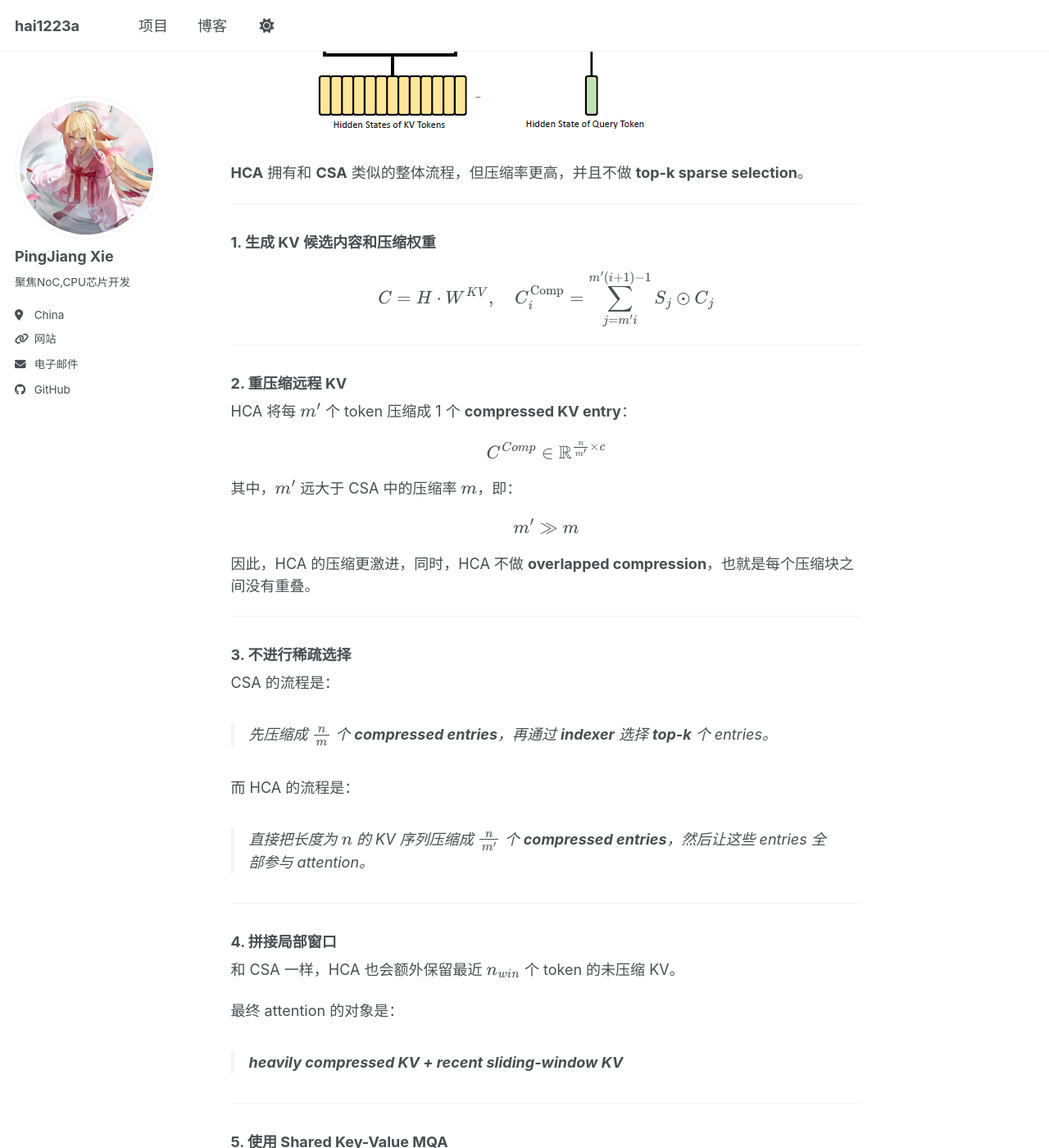
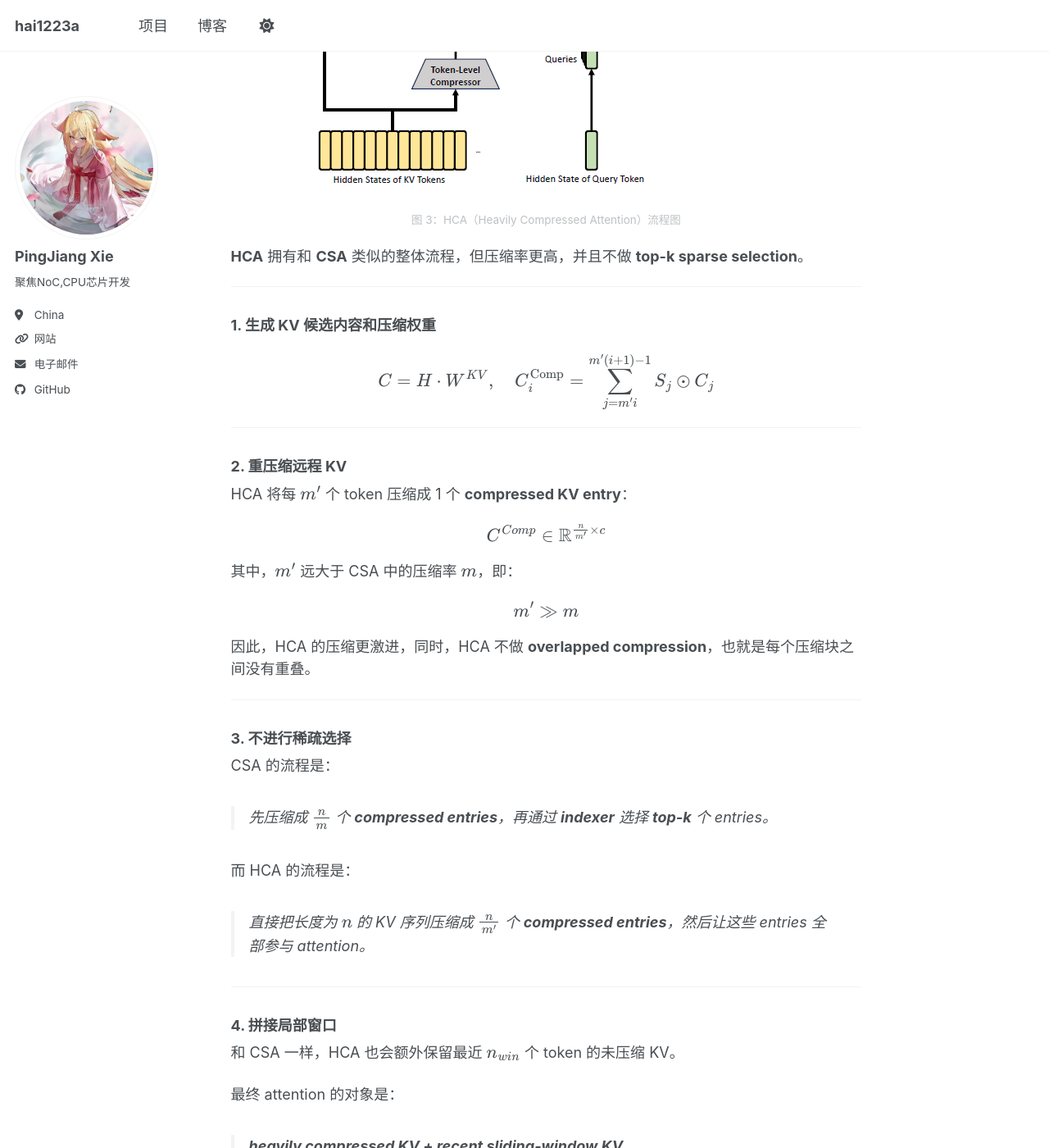
Before and after one commit to hai1223a/hai1223a.github.io, a Jekyll site: the page built from _posts/2026-05-07-deepseek-v4-paper-reading.md, in a window 1280 px wide and 1400 px high, scrolled down 5561 px. Shown: the whole window at 82% size. Built offline with Jekyll 4.4.1, drawn with Linux system fonts in a browser that asks for light colours; a script bundle is joined from its source files by our own code; library files that are not in the unit come from our copies; comment, search, counter and statistics services are not loaded; some of the changed text lies outside the part shown.

```diff
--- a/_posts/2026-05-07-deepseek-v4-paper-reading.md
+++ b/_posts/2026-05-07-deepseek-v4-paper-reading.md
@@ -14,6 +14,7 @@
 {% include toc icon="list" title="目录" position="inline" %}
 
 ![image-20260507111847279](/images/3.png)
+<p class="image-caption">图 1：DeepSeek-V4 性能测试比较</p>
 
 Deepseek V4问世，在不同测试中取得了较好的效果，本文阅读论文记录学习Deepseek V4新架构。
 
@@ -29,6 +30,7 @@
 
 ## CAS
 ![image-20260507143638628](/images/6.jpg)
+<p class="image-caption">图 2：CSA（Compressed Sparse Attention）流程图</p>
 
 传统的 **attention** 机制中，输入 $H$ 经过变换得到 $Q, K, V$。
 
@@ -189,6 +191,7 @@
 ## HCA
 
 ![image-20260507160013638](/images/7.jpg)
+<p class="image-caption">图 3：HCA（Heavily Compressed Attention）流程图</p>
 
 **HCA** 拥有和 **CSA** 类似的整体流程，但压缩率更高，并且不做 **top-k sparse selection**。
 
@@ -265,6 +268,7 @@
 ### Hyper-Connections
 
 ![image-20260507170629918](/images/8.jpg)
+<p class="image-caption">图 4：Hyper-Connections 流程图</p>
 
 首先将输入h复制n份，这里以2份为例，得到$h_1, h_2$
 
@@ -319,6 +323,7 @@
 ### Manifold-Constrained Hyper-Connections
 
 ![image-20260507173936220](/images/9.jpg)
+<p class="image-caption">图 5：mHC（Manifold-Constrained Hyper-Connections）流程图</p>
 
 mHC是在DHC上的改良，包括：
 1. 将$A_r$，也就是论文中的$B_l$约束为双随机矩阵——$B_l$ 每个元素 ≥ 0；$B_l$ 每一行之和 = 1； $B_l$ 每一列之和 = 1
@@ -369,6 +374,7 @@
 ## state cache和Sparse Attention Kernel Co-Design
 
 ![image-20260507175127721](/images/10.jpg)
+<p class="image-caption">图 6：state cache 与 KV cache 组织图</p>
 
 由于deepseek的kv结构的多样性，市面上paged的kv cache结构难以覆盖，所有Deepseek V4设计了新的cache结构--**state cache**，和正常kv cache一同使用。
 
--- a/_sass/layout/_page.scss
+++ b/_sass/layout/_page.scss
@@ -98,6 +98,14 @@
 
   .small {
     font-size: $type-size-6;
+  }
+
+  .image-caption {
+    margin: -0.5em 0 1.5em;
+    color: var(--global-text-color-light);
+    font-size: $type-size-6;
+    line-height: 1.5;
+    text-align: center;
   }
 
   /* blockquote citations */
```
